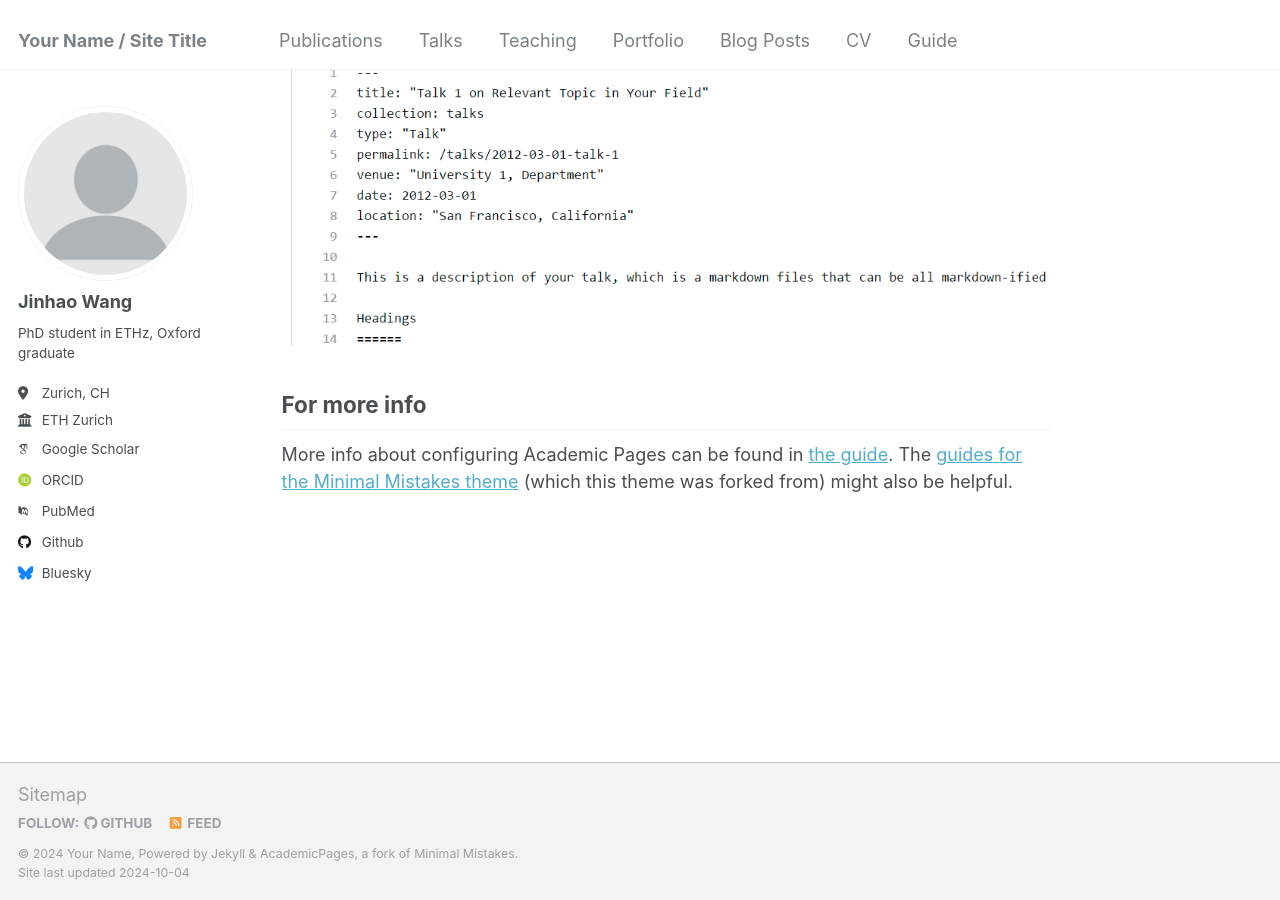
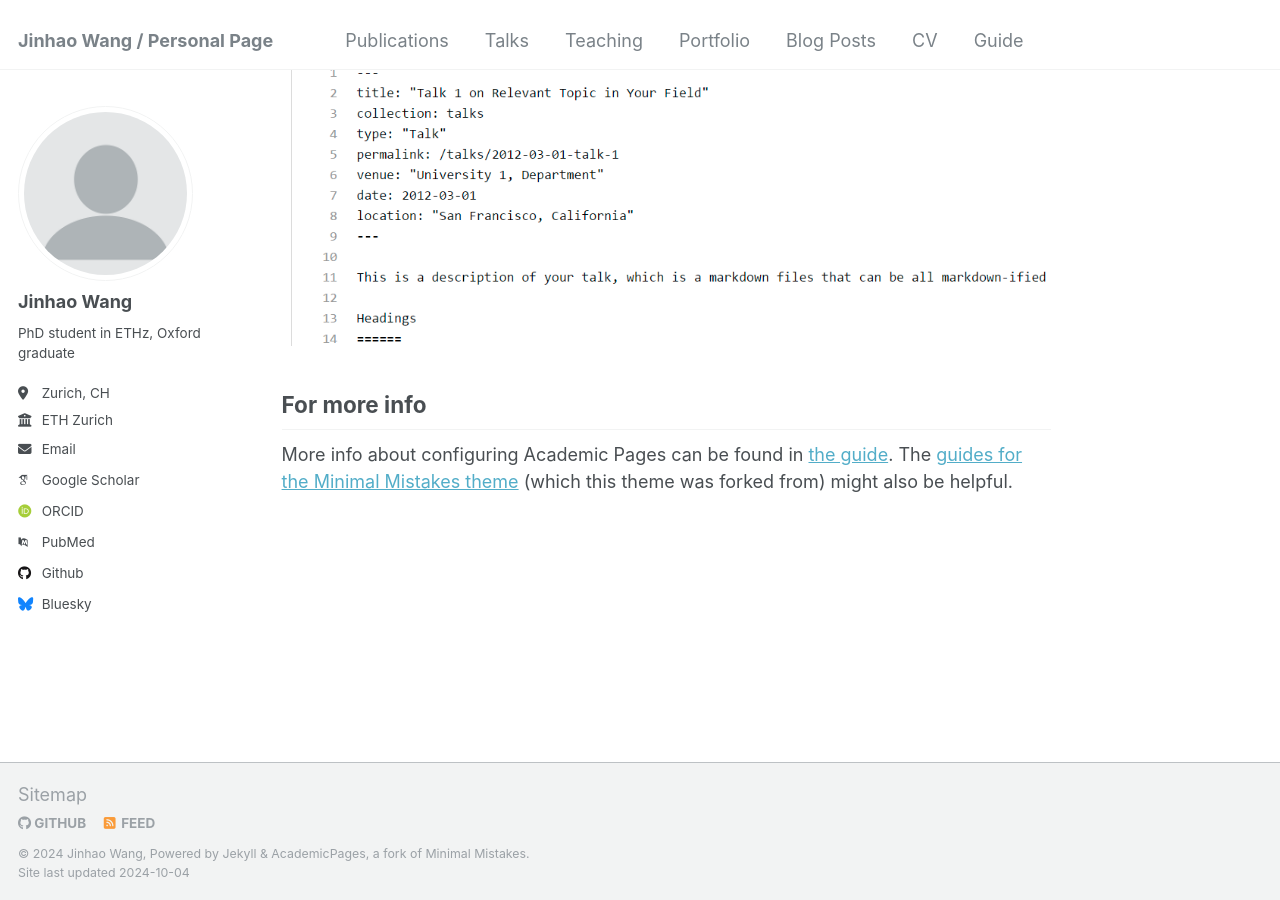
Before and after one commit to wjh19990923/wjh19990923.github.io, a Jekyll site: the page built from _pages/about.md, in a window 1280 px wide and 900 px high, scrolled down 2643 px. Built offline with Jekyll 4.4.1, drawn with Linux system fonts in a browser that asks for light colours; some web fonts are replaced.

Commit message:
Update _config.yml

```diff
--- a/_config.yml
+++ b/_config.yml
@@ -7,14 +7,14 @@
 # server process.
 
 # Basic Site Settings
-locale                   : "en-US"
-title                    : "Your Name / Site Title"
+locale                   : "en-CH"
+title                    : "Jinhao Wang / Personal Page"
 title_separator          : "-"
-name                     : &name "Your Name"
+name                     : &name "Jinhao Wang"
 description              : &description "personal description"
-url                      : https://academicpages.github.io # the base hostname & protocol for your site e.g. "https://mmistakes.github.io"
+url                      : https://wjh19990923.github.io # the base hostname & protocol for your site e.g. "https://mmistakes.github.io"
 baseurl                  : "" # the subpath of your site, e.g. "/blog"
-repository               : "academicpages/academicpages.github.io"
+repository               : "wjh19990923/wjh19990923.github.io"
 
 # Site Author - The following control what appear as part of the author content on the side bar.
 #               If a field is blank the icon and link will not appear, otherwise it will be shown.
@@ -23,12 +23,12 @@ author:
   # Biographic information
   avatar           : "profile.png"
   name             : "Jinhao Wang"
-  # pronouns         : # example: "she/her"
+  pronouns         : #
   bio              : "PhD student in ETHz, Oxford graduate"
   location         : "Zurich, CH"
   employer         : "ETH Zurich"
   uri              : # URL
-  # email            : "none@example.org"
+  email            : "jinhao.wang923@gmail.com"
 
   # Academic websites
   arxiv            : # URL - Update with the correct link to your profile
```
